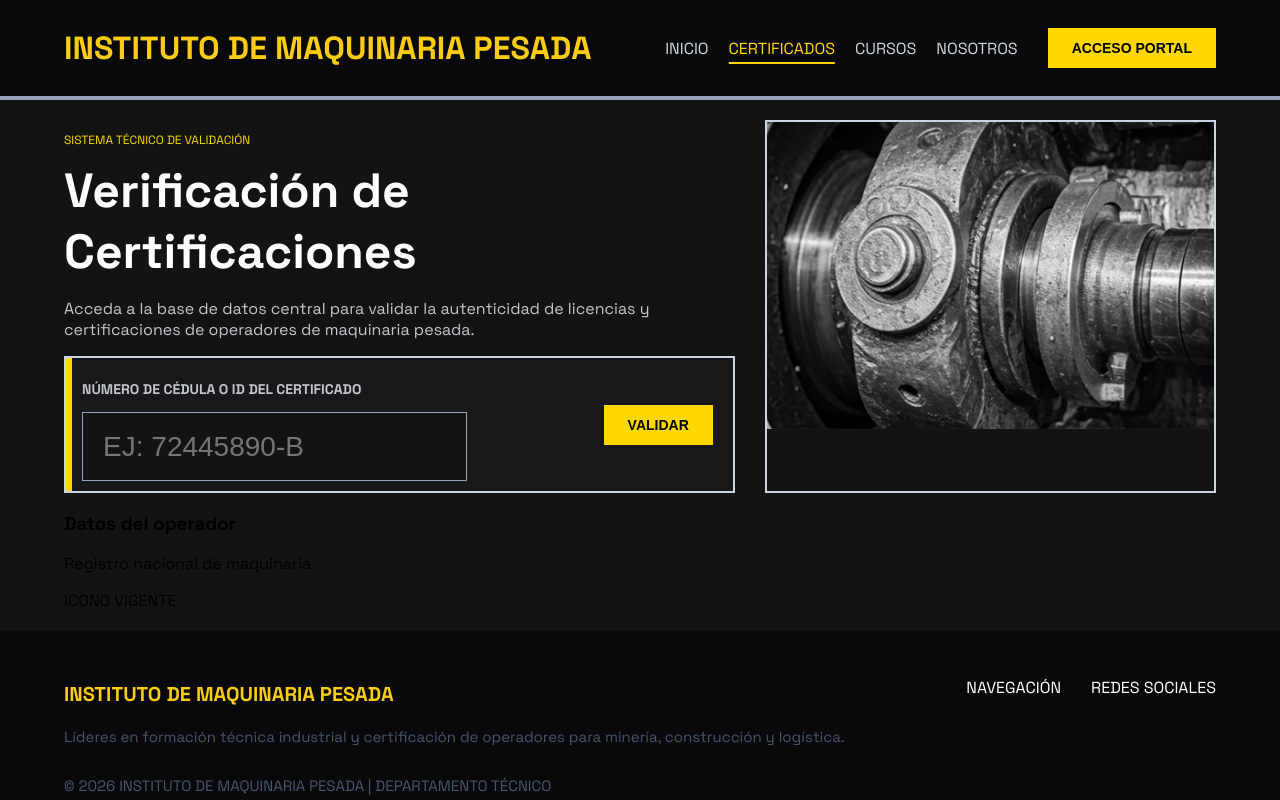
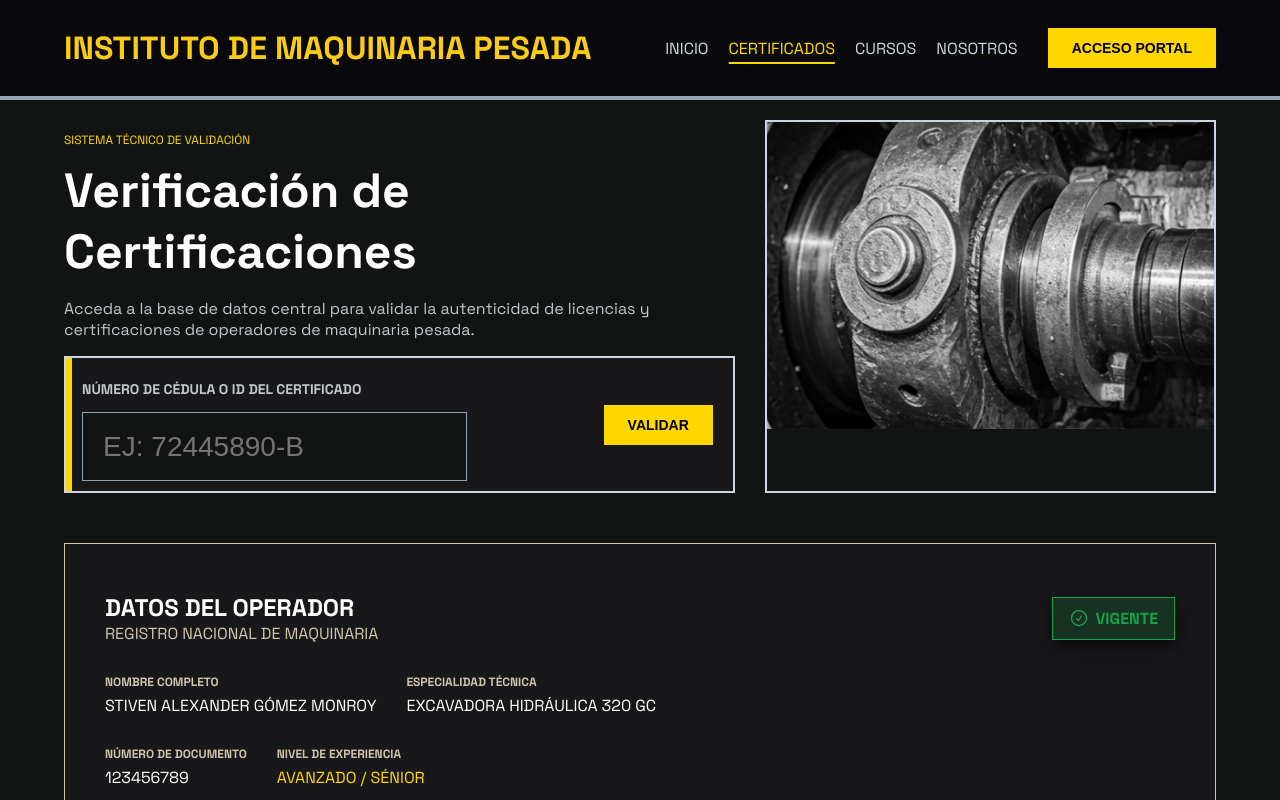
Before and after one commit to stivengm/TecniMaquinaria, an Angular app: page / in a window 1280 px wide. Both pictures are taken after a click on the element "CERTIFICADOS". Shown: the top 800 px of the page. Built offline with nearby package versions, Linux system fonts and the light colour scheme.

Commit message:
FIX - Ajuste de página de Certificado

```diff
--- a/src/app/features/certificados/pages/consultar-certificado-page/consultar-certificado-page.html
+++ b/src/app/features/certificados/pages/consultar-certificado-page/consultar-certificado-page.html
@@ -22,17 +22,74 @@
         </div>
     </div>
 
-
-    <div>
-        <div>
-            <div>
-                <h3>Datos del operador</h3>
-                <p>Registro nacional de maquinaria</p>
+    <div class="info_certificado">
+        <div class="info_factory_status">
+            <div class="section_info_factory">
+                <h3 class="datos_operador_title">Datos del operador</h3>
+                <p class="description_operador">Registro nacional de maquinaria</p>
             </div>
 
-            <div>
-                ICONO
+            <div class="section_status">
+                <img class="icon_check_status" src="assets/icons/check.svg" alt="check_icon">
                 <span>VIGENTE</span>
+            </div>
+        </div>
+
+        <div class="section_information_person">
+            <div class="item_info_person">
+                <h4 class="title_text_type">Nombre completo</h4>
+                <p class="value_text_person">Stiven Alexander Gómez Monroy</p>
+            </div>
+            <div class="item_info_person">
+                <h4 class="title_text_type">Especialidad técnica</h4>
+                <p class="value_text_person">Excavadora Hidráulica 320 GC</p>
+            </div>
+        </div>
+        <div class="section_information_person">
+            <div class="item_info_person">
+                <h4 class="title_text_type">Número de documento</h4>
+                <p class="value_text_person">123456789</p>
+            </div>
+            <div class="item_info_person">
+                <h4 class="title_text_type">Nivel de experiencia</h4>
+                <p class="value_text_primary">Avanzado / Sénior</p>
+            </div>
+        </div>
+
+        <hr>
+
+        <div class="section_information_date">
+            <div class="information_dates">
+                <div class="item_info_date">
+                    <h4 class="title_text_dates">Fecha emisión</h4>
+                    <p class="value_dates">30 Marzo 2026</p>
+                </div>
+                <div class="item_info_date">
+                    <h4 class="title_text_dates">Fecha caducidad</h4>
+                    <p class="value_dates">29 Marzo 2027</p>
+                </div>
+            </div>
+            <a href="">Descargar PDF</a>
+        </div>
+    </div>
+
+    <div class="section_soporte">
+        <div class="section_information_support">
+            <div class="section_icon_information">
+                <img class="icon" src="assets/icons/worker.svg" alt="icon_worker">
+            </div>
+            <div class="information">
+                <h3 class="title_information">Renovación de Licencia</h3>
+                <p class="description_information">¿Su certificado está por vencer? Inicie el proceso de re-certificación 30 días antes.</p>
+            </div>
+        </div>
+        <div class="section_information_support">
+            <div class="section_icon_information">
+                <img class="icon" src="assets/icons/check_badge.svg" alt="icon_worker">
+            </div>
+            <div class="information">
+                <h3 class="title_information">Soporte Técnico</h3>
+                <p class="description_information">Si los datos no coinciden con el documento físico, con tacte al Departamento Técnico.</p>
             </div>
         </div>
     </div>
--- a/src/app/features/certificados/pages/consultar-certificado-page/consultar-certificado-page.scss
+++ b/src/app/features/certificados/pages/consultar-certificado-page/consultar-certificado-page.scss
@@ -1,5 +1,8 @@
 .content_page_certificados {
     padding: 20px 5%;
+    display: flex;
+    flex-direction: column;
+    gap: 50px;
     .section_information_consult_certificado {
         display: flex;
         gap: 30px;
@@ -70,4 +73,176 @@
             }
         }
     }
+    .info_certificado {
+        background-color: var(--colorCardsTechnical);
+        border: 1px solid var(--colorTextTitleBeige);
+        padding: 48px 40px;
+        display: flex;
+        flex-direction: column;
+        gap: 30px;
+        .info_factory_status {
+            display: flex;
+            align-items: center;
+            justify-content: space-between;
+            .section_info_factory {
+                display: flex;
+                flex-direction: column;
+                .datos_operador_title {
+                    text-transform: uppercase;
+                    color: var(--colorWhite);
+                    font-size: 24px;
+                    font-weight: bold;
+                    margin: 0;
+                }
+                .description_operador {
+                    text-transform: uppercase;
+                    font-size: 16px;
+                    margin: 0;
+                    color: var(--colorTextTitleBeige);
+                }
+            }
+            .section_status {
+                padding: 10px 16px;
+                border: 1px solid var(--colorGreen);
+                width: max-content;
+                display: flex;
+                align-items: center;
+                gap: 6px;
+                background-color: #16a34a2d;
+                box-shadow: 1px 6px 20px -1px rgba(0,0,0,0.75);
+                -webkit-box-shadow: 1px 6px 20px -1px rgba(0,0,0,0.75);
+                -moz-box-shadow: 1px 6px 20px -1px rgba(0,0,0,0.75);
+                .icon_check_status {
+                    width: 20px;
+                    height: 20px;
+                    filter: brightness(0) saturate(100%) invert(46%) sepia(79%) saturate(433%) hue-rotate(93deg) brightness(95%) contrast(92%);
+                }
+                span {
+                    text-transform: uppercase;
+                    font-weight: bold;
+                    font-size: 16px;
+                    color: var(--colorGreen);
+                }
+            }
+        }
+        .section_information_person {
+            display: flex;
+            gap: 30px;
+            .item_info_person {
+                display: flex;
+                flex-direction: column;
+                gap: 5px;
+                .title_text_type {
+                    text-transform: uppercase;
+                    font-size: 12px;
+                    margin: 0;
+                    color: var(--colorTextTitleBeige);
+                }
+                .value_text_person {
+                    text-transform: uppercase;
+                    margin: 0;
+                    color: var(--colorWhite);
+                }
+                .value_text_primary {
+                    text-transform: uppercase;
+                    margin: 0;
+                    color: var(--primaryColor);
+                }
+            }
+        }
+        hr {
+            width: 100%;
+        }
+        .section_information_date {
+            display: flex;
+            align-items: center;
+            justify-content: space-between;
+            .information_dates {
+                display: flex;
+                gap: 30px;
+                .item_info_date {
+                    display: flex;
+                    flex-direction: column;
+                    gap: 5px;
+                    .title_text_dates {
+                        text-transform: uppercase;
+                        font-size: 12px;
+                        margin: 0;
+                        color: var(--colorTextTitleBeige);
+                    }
+                    .value_dates {
+                        text-transform: uppercase;
+                        margin: 0;
+                        color: var(--colorWhite);
+                    }
+                }
+            }
+        }
+    }
+    .section_soporte {
+        display: flex;
+        gap: 40px;
+        .section_information_support {
+            flex: 1;
+            border: 2px solid var(--colorTextPrimary);
+            display: flex;
+            padding: 48px 52px;
+            gap: 40px;
+            align-items: center;
+            .section_icon_information {
+                width: 64px;
+                height: 64px;
+                min-width: 64px;
+                min-height: 64px;
+                background-color: var(--primaryColor);
+                display: flex;
+                align-items: center;
+                justify-content: center;
+                .icon {
+                    width: 32px;
+                    height: 32px;
+                }
+            }
+            .information {
+                display: flex;
+                flex-direction: column;
+                gap: 7px;
+                .title_information {
+                    color: var(--colorWhite);
+                    margin: 0;
+                }
+                .description_information {
+                    color: var(--colorTextTitleBeige);
+                    margin: 0;
+                }
+            }
+        }
+    }
 }
+
+@media only screen and (max-width: 768px) {
+    .content_page_certificados {
+        .section_information_consult_certificado {
+            .request_certificado {
+                width: 100%;
+                .section_request_certificado {
+                    flex-direction: column;
+                    padding: 0;
+                    .section_search_certified {
+                        padding: 0px 5px 10px 10px;
+                    }
+                }
+            }
+            .banner_certificaciones {
+                display: none;
+            }
+        }
+        .section_soporte {
+            flex-direction: column;
+            .section_information_support {
+                padding: 30px 30px;
+
+            }
+        }
+    }
+}
--- a/src/styles.scss
+++ b/src/styles.scss
@@ -17,6 +17,7 @@
     --colorTextMoreInfo: #27272A;
     --colorTextFooter: #475569;
     --colorCardsTechnical: #18181B;
+    --colorTextTitleBeige: #D0C6AB;
     --colorTransparent: rgba(0,0,0,0);
 }
 
```
Also changed, not shown: src/assets/icons/check.svg (added), src/assets/icons/worker.svg (added).
